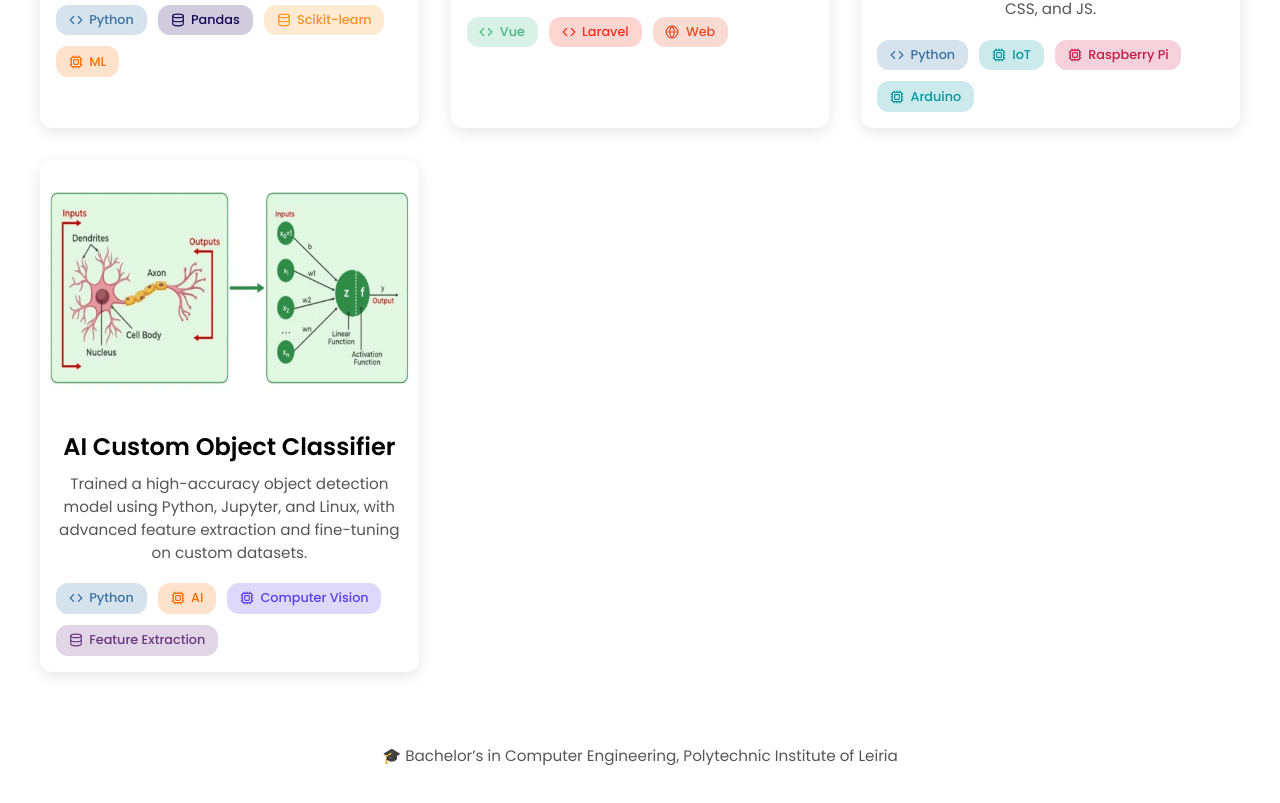
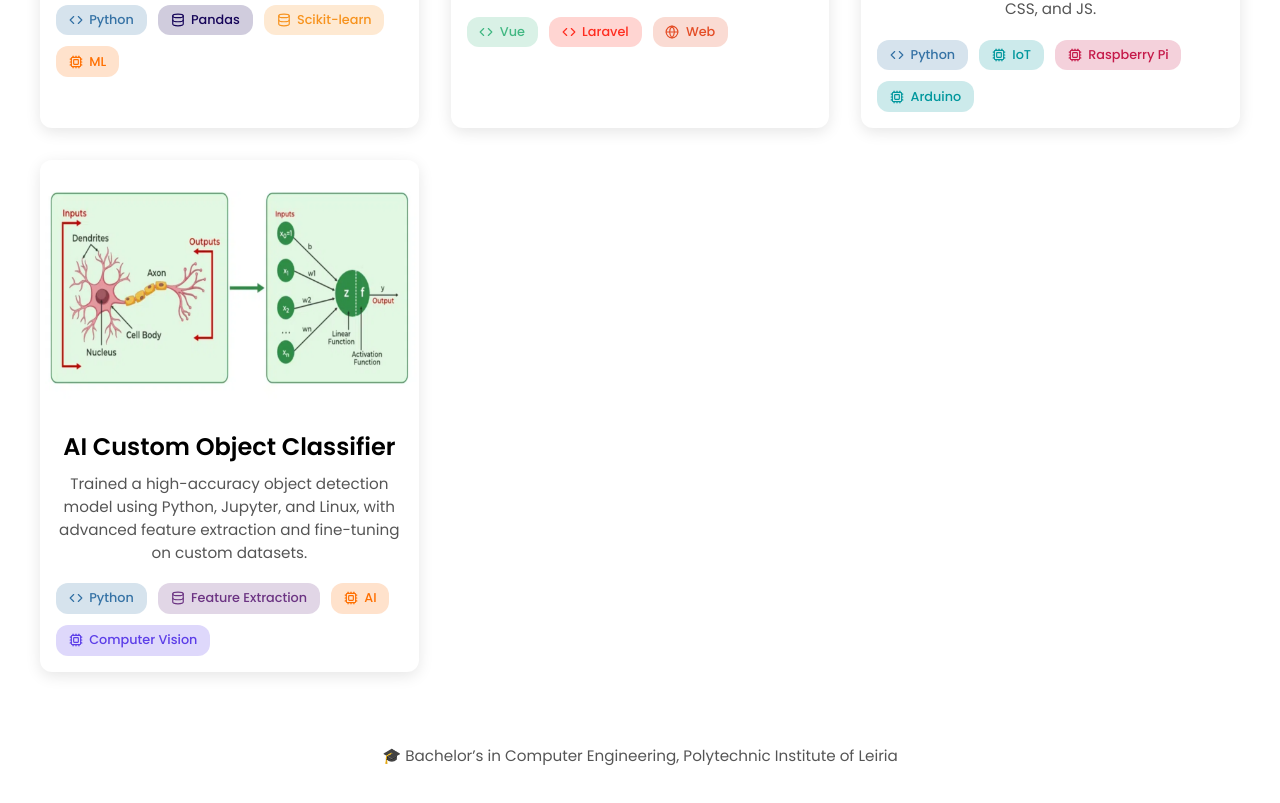
Before and after one commit to IvoMCFerreira/ivomcferreira.github.io, a SvelteKit app: page / in a window 1280 px wide. Shown: the part 2025-2828 px from the top of the page. Built offline with nearby package versions, Linux system fonts and the light colour scheme.

Commit message:
Update +page.svelte

```diff
--- a/src/routes/+page.svelte
+++ b/src/routes/+page.svelte
@@ -111,9 +111,9 @@
       description: "Trained a high-accuracy object detection model using Python, Jupyter, and Linux, with advanced feature extraction and fine-tuning on custom datasets.",
       tags: [
         { name: "Python", icon: Code, color: "#3572A5" },
+        { name: "Feature Extraction", icon: Database, color: "#6C3483" },
         { name: "AI", icon: Cpu, color: "#FF6F00" },
-        { name: "Computer Vision", icon: Cpu, color: "#5C3EE8" },
-        { name: "Feature Extraction", icon: Database, color: "#6C3483" }
+        { name: "Computer Vision", icon: Cpu, color: "#5C3EE8" }
       ]
     }
   ];
```
